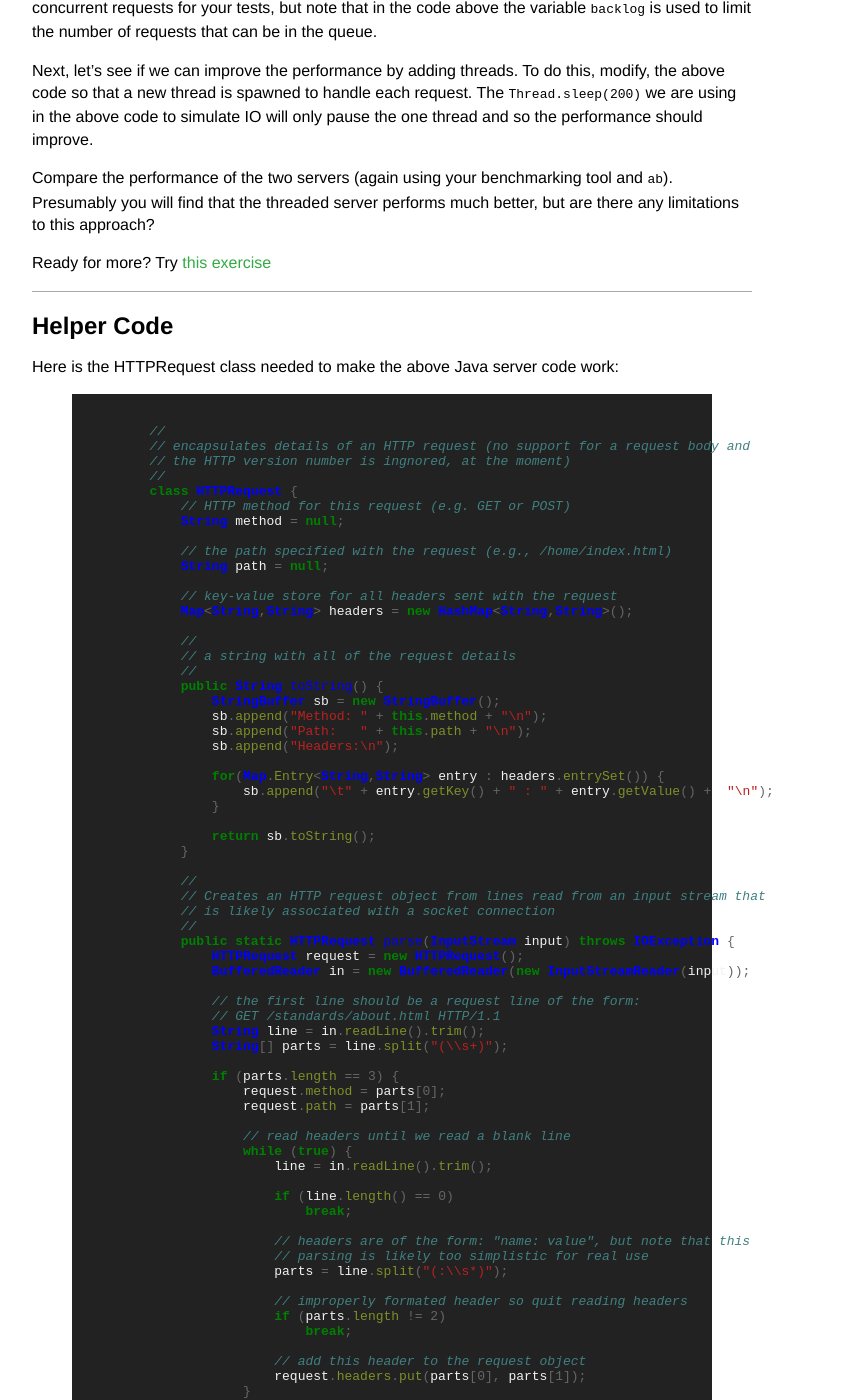
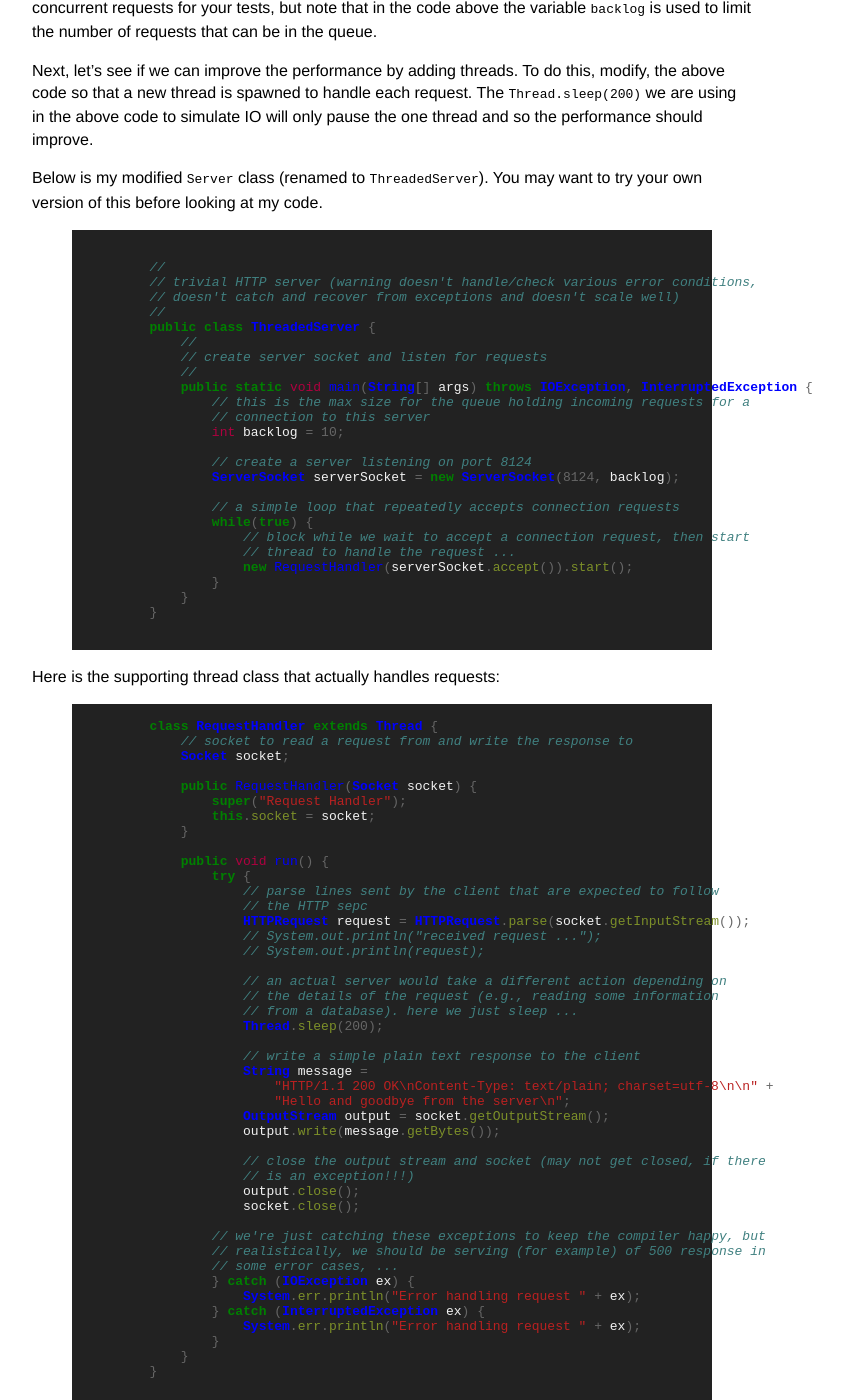
Before and after one commit to sillito/websystems, a Jekyll site: the page built from materials/servers.markdown, in a window 1280 px wide and 1400 px high, scrolled down 3813 px. Shown: the whole window, without its empty margins (248-1091 px from the left). Built offline with Jekyll 4.4.1, drawn with Linux system fonts in a browser that asks for light colours; Markdown is read by kramdown in place of the engine named in the settings; some of the changed text lies outside the part shown.

Commit message:
add threaded example code

```diff
--- a/materials/servers.markdown
+++ b/materials/servers.markdown
@@ -108,7 +108,137 @@ First, use the [benchmarking tool you wrote previously](../exercises/bench.html)
 
 Next, let's see if we can improve the performance by adding threads. To do this, modify, the above code so that a new thread is spawned to handle each request. The `Thread.sleep(200)` we are using in the above code to simulate IO will only pause the one thread and so the performance should improve.
 
+Below is my modified `Server` class (renamed to `ThreadedServer`). You may want to try your own version of this before looking at my code.
+
+	{% highlight java %}
+
+	//
+	// trivial HTTP server (warning doesn't handle/check various error conditions,
+	// doesn't catch and recover from exceptions and doesn't scale well)
+	//
+	public class ThreadedServer {
+	    //
+	    // create server socket and listen for requests
+	    //
+	    public static void main(String[] args) throws IOException, InterruptedException {
+	        // this is the max size for the queue holding incoming requests for a
+	        // connection to this server
+	        int backlog = 10;
+
+	        // create a server listening on port 8124
+	        ServerSocket serverSocket = new ServerSocket(8124, backlog);
+
+	        // a simple loop that repeatedly accepts connection requests
+	        while(true) {
+	            // block while we wait to accept a connection request, then start
+	            // thread to handle the request ...
+	            new RequestHandler(serverSocket.accept()).start();
+	        }
+	    }
+	}
+	{% endhighlight %}
+
+Here is the supporting thread class that actually handles requests:
+
+	{% highlight java %}
+
+	class RequestHandler extends Thread {
+	    // socket to read a request from and write the response to
+	    Socket socket;
+
+	    public RequestHandler(Socket socket) {
+	        super("Request Handler");
+	        this.socket = socket;
+	    }
+
+	    public void run() {
+	        try {
+	            // parse lines sent by the client that are expected to follow
+	            // the HTTP sepc
+	            HTTPRequest request = HTTPRequest.parse(socket.getInputStream());
+	            // System.out.println("received request ...");
+	            // System.out.println(request);
+
+	            // an actual server would take a different action depending on
+	            // the details of the request (e.g., reading some information
+	            // from a database). here we just sleep ...
+	            Thread.sleep(200);
+
+	            // write a simple plain text response to the client
+	            String message =
+	                "HTTP/1.1 200 OK\nContent-Type: text/plain; charset=utf-8\n\n" +
+	                "Hello and goodbye from the server\n";
+	            OutputStream output = socket.getOutputStream();
+	            output.write(message.getBytes());
+
+	            // close the output stream and socket (may not get closed, if there
+	            // is an exception!!!)
+	            output.close();
+	            socket.close();
+
+	        // we're just catching these exceptions to keep the compiler happy, but
+	        // realistically, we should be serving (for example) of 500 response in
+	        // some error cases, ...
+	        } catch (IOException ex) {
+	            System.err.println("Error handling request " + ex);
+	        } catch (InterruptedException ex) {
+	            System.err.println("Error handling request " + ex);
+	        }
+	    }
+	}
+	{% endhighlight %}
+
 Compare the performance of the two servers (again using your benchmarking tool and `ab`). Presumably you will find that the threaded server performs much better, but are there any limitations to this approach?
+
+### Profiling with no concurrent requests
+
+Here is a subset of the `ab` output for the _non_ threaded server:
+
+	> ab -n 100 -c 1 http://127.0.0.1:8123/
+	Concurrency Level:      1
+	Time taken for tests:   20.136 seconds
+	Complete requests:      100
+	Requests per second:    4.97 [#/sec] (mean)
+	Time per request:       201.356 [ms] (mean)
+	Time per request:       201.356 [ms] (mean, across all concurrent requests)
+	Transfer rate:          0.44 [Kbytes/sec] received
+
+Here is a subset the `ab` output for the _threaded_ server:
+
+	> ab -n 100 -c 1 http://127.0.0.1:8124/
+	Concurrency Level:      1
+	Time taken for tests:   20.170 seconds
+	Complete requests:      100
+	Requests per second:    4.96 [#/sec] (mean)
+	Time per request:       201.700 [ms] (mean)
+	Time per request:       201.700 [ms] (mean, across all concurrent requests)
+	Transfer rate:          0.44 [Kbytes/sec] received
+
+As demonstrated by the above `ab` output, there is no significant performance difference between the threaded and non threaded interface, when there is no concurrency.
+
+### Profiling with 10 concurrent requests
+
+In contrast, when there are concurrent requests, the threading makes a very significant difference in the performance. Here is a subset of the `ab` output for the _non_ threaded server:
+
+	> ab -n 100 -c 10 http://127.0.0.1:8123/
+	Concurrency Level:      10
+	Time taken for tests:   20.133 seconds
+	Complete requests:      100
+	Requests per second:    4.97 [#/sec] (mean)
+	Time per request:       2013.329 [ms] (mean)
+	Time per request:       201.333 [ms] (mean, across all concurrent requests)
+	Transfer rate:          0.44 [Kbytes/sec] received
+
+Here is a subset the `ab` output for the _threaded_ server:
+
+	> ab -n 100 -c 10 http://127.0.0.1:8124/
+	Concurrency Level:      10
+	Time taken for tests:   2.040 seconds
+	Complete requests:      100
+	Requests per second:    49.02 [#/sec] (mean)
+	Time per request:       204.016 [ms] (mean)
+	Time per request:       20.402 [ms] (mean, across all concurrent requests)
+	Transfer rate:          4.36 [Kbytes/sec] received
 
 Ready for more? Try [this exercise](../exercises/servers.html)
 
```
